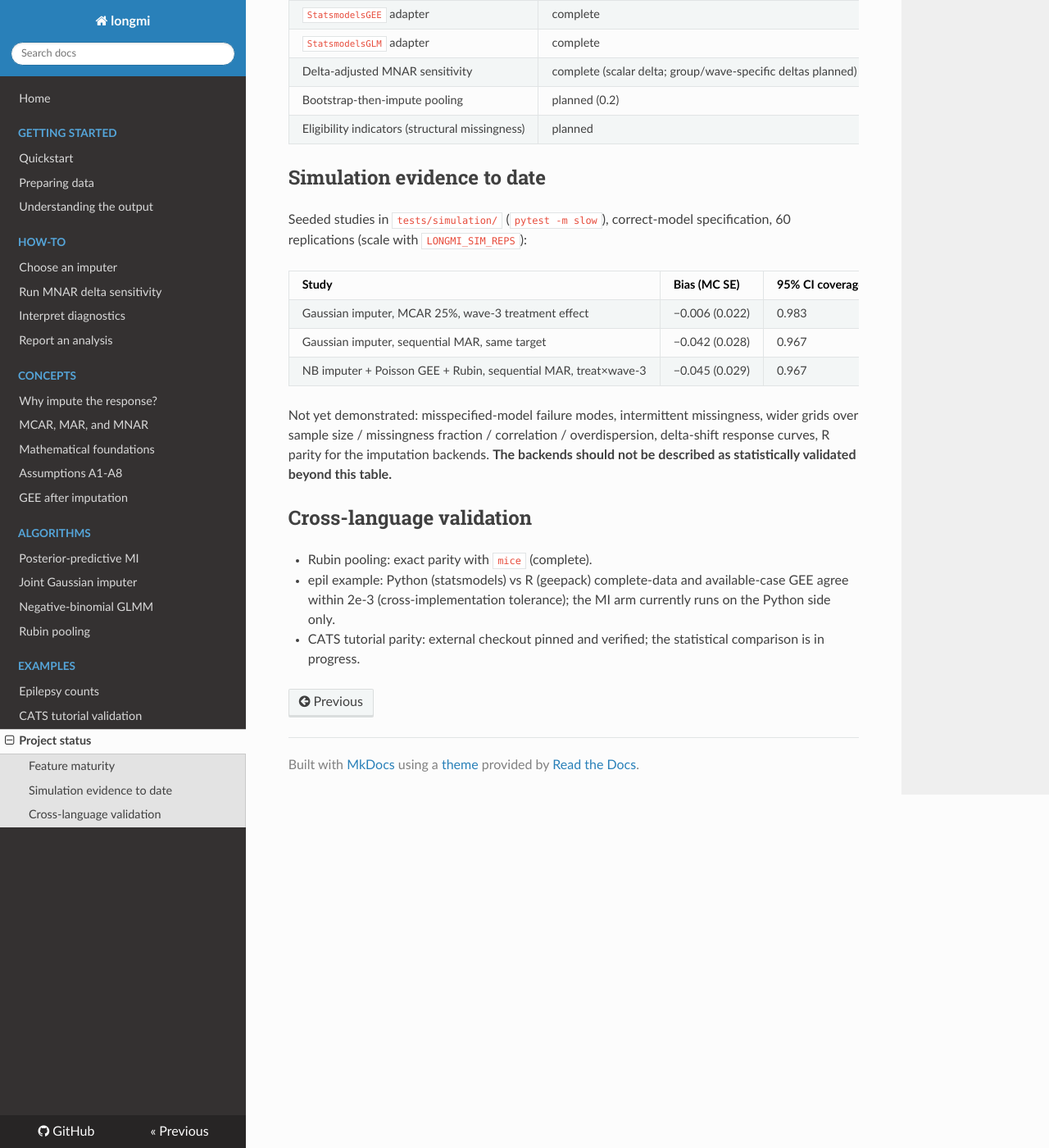
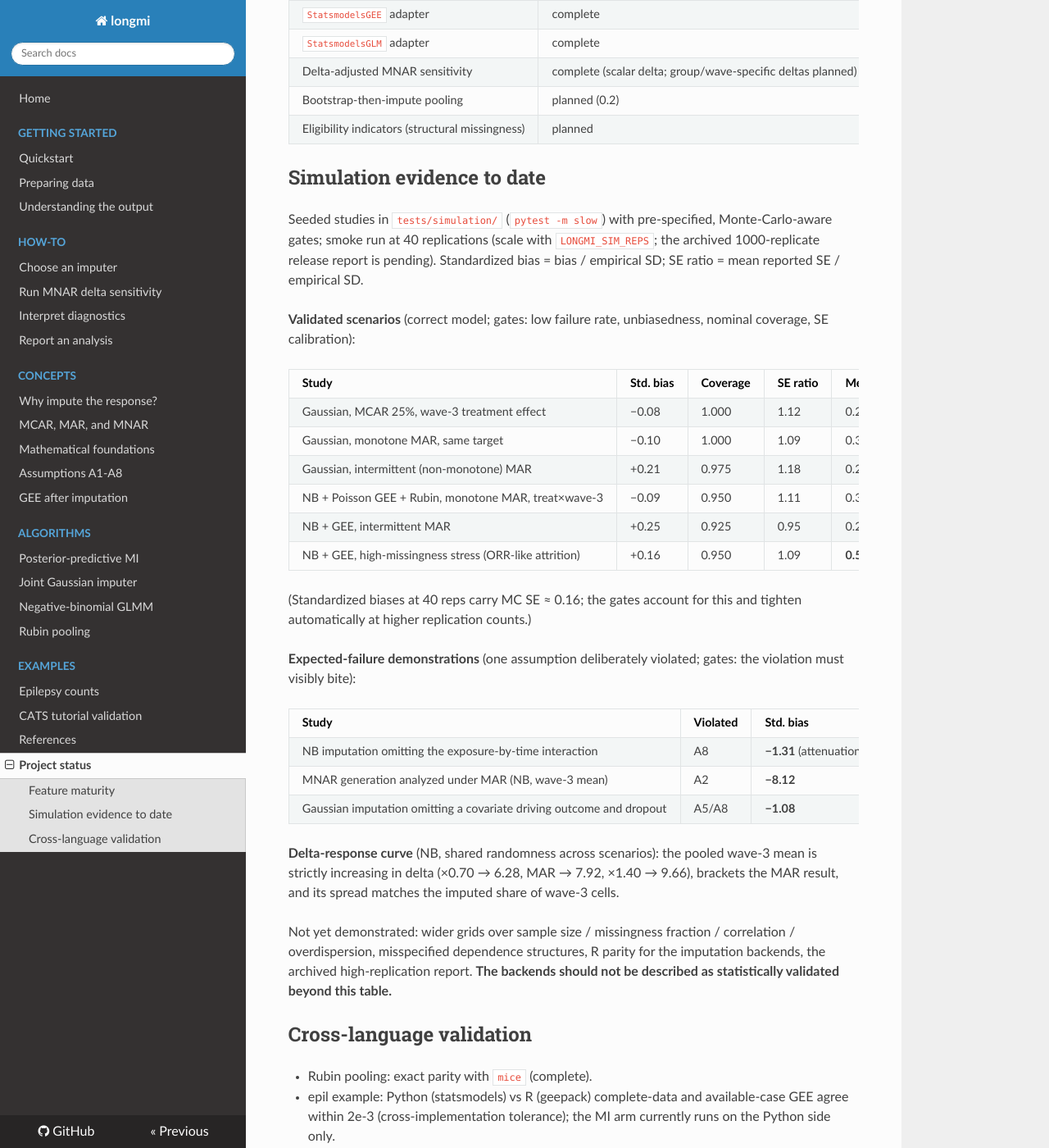
Before and after one commit to aaronjdanielson/longmi, an MkDocs documentation site: the page built from docs/project-status.md, in a window 1280 px wide and 1400 px high, scrolled down 560 px. Shown: the whole window at 82% size. Built offline with MkDocs 1.6.1, drawn with Linux system fonts in a browser that asks for light colours; nearby versions of some CDN libraries.

Commit message:
missing data

```diff
--- a/docs/project-status.md
+++ b/docs/project-status.md
@@ -14,8 +14,8 @@
 | --- | --- | --- | --- | --- | --- | --- |
 | `LongitudinalData` / completion invariants | complete | complete | n/a | n/a | n/a | experimental |
 | `pool_rubin` (Rubin + Barnard–Rubin) | complete | complete | n/a | **complete** — bit-compatible with `mice::pool.scalar`, verified at 1e-12 incl. boundary cases | n/a | experimental |
-| `JointGaussianImputer` | complete | complete | chain autocorrelation/ESS per run | pending | **initial study passing** (MCAR & MAR, wave-3 treatment effect; see below) | experimental |
-| `NegativeBinomialImputer` | complete | complete | optimizer, curvature, quadrature, grid boundary mass | pending | **initial study passing** (MAR, GEE interaction target; see below) | experimental |
+| `JointGaussianImputer` | complete | complete | chain autocorrelation/ESS per run | pending | **initial matrix passing** (MCAR, monotone & intermittent MAR, expected-failure demos; see below) | experimental |
+| `NegativeBinomialImputer` | complete | complete | optimizer, curvature, quadrature, grid boundary mass | pending | **initial matrix passing** (monotone & intermittent MAR, high-missingness stress, expected-failure demos, delta curve; see below) | experimental |
 | `StatsmodelsGEE` adapter | complete | complete — exact agreement with direct statsmodels fits, incl. the motivating registry analysis (private data, external harness) | n/a | n/a | covered via NB study | experimental |
 | `StatsmodelsGLM` adapter | complete | complete | n/a | n/a | pending | experimental |
 | Delta-adjusted MNAR sensitivity | complete (scalar delta; group/wave-specific deltas planned) | complete | n/a | pending | pending | experimental |
@@ -24,20 +24,46 @@
 
 ## Simulation evidence to date
 
-Seeded studies in `tests/simulation/` (`pytest -m slow`), correct-model
-specification, 60 replications (scale with `LONGMI_SIM_REPS`):
+Seeded studies in `tests/simulation/` (`pytest -m slow`) with
+pre-specified, Monte-Carlo-aware gates; smoke run at 40 replications
+(scale with `LONGMI_SIM_REPS`; the archived 1000-replicate release report
+is pending). Standardized bias = bias / empirical SD; SE ratio = mean
+reported SE / empirical SD.
 
-| Study | Bias (MC SE) | 95% CI coverage | Notes |
-| --- | --- | --- | --- |
-| Gaussian imputer, MCAR 25%, wave-3 treatment effect | −0.006 (0.022) | 0.983 | mild overcoverage expected from t-reference at M = 10 |
-| Gaussian imputer, sequential MAR, same target | −0.042 (0.028) | 0.967 | |
-| NB imputer + Poisson GEE + Rubin, sequential MAR, treat×wave-3 | −0.045 (0.029) | 0.967 | truth calibrated on a large complete dataset (marginal estimand) |
+**Validated scenarios** (correct model; gates: low failure rate,
+unbiasedness, nominal coverage, SE calibration):
 
-Not yet demonstrated: misspecified-model failure modes, intermittent
-missingness, wider grids over sample size / missingness fraction /
-correlation / overdispersion, delta-shift response curves, R parity for
-the imputation backends. **The backends should not be described as
-statistically validated beyond this table.**
+| Study | Std. bias | Coverage | SE ratio | Mean FMI | Failures |
+| --- | --- | --- | --- | --- | --- |
+| Gaussian, MCAR 25%, wave-3 treatment effect | −0.08 | 1.000 | 1.12 | 0.24 | 0/40 |
+| Gaussian, monotone MAR, same target | −0.10 | 1.000 | 1.09 | 0.34 | 0/40 |
+| Gaussian, intermittent (non-monotone) MAR | +0.21 | 0.975 | 1.18 | 0.21 | 0/40 |
+| NB + Poisson GEE + Rubin, monotone MAR, treat×wave-3 | −0.09 | 0.950 | 1.11 | 0.37 | 0/40 |
+| NB + GEE, intermittent MAR | +0.25 | 0.925 | 0.95 | 0.27 | 0/40 |
+| NB + GEE, high-missingness stress (ORR-like attrition) | +0.16 | 0.950 | 1.09 | **0.59** | 0/40 |
+
+(Standardized biases at 40 reps carry MC SE ≈ 0.16; the gates account for
+this and tighten automatically at higher replication counts.)
+
+**Expected-failure demonstrations** (one assumption deliberately violated;
+gates: the violation must visibly bite):
+
+| Study | Violated | Std. bias | Coverage | Note |
+| --- | --- | --- | --- | --- |
+| NB imputation omitting the exposure-by-time interaction | A8 | **−1.31** (attenuation) | 0.950 | bias is masked by conservative Rubin SEs (SE ratio 1.46) — the Meng (1994) uncongeniality phenomenon in action |
+| MNAR generation analyzed under MAR (NB, wave-3 mean) | A2 | **−8.12** | **0.000** | MAR MI does not rescue MNAR |
+| Gaussian imputation omitting a covariate driving outcome and dropout | A5/A8 | **−1.08** | 0.800 | conditioning on too little turns MAR into effective MNAR |
+
+**Delta-response curve** (NB, shared randomness across scenarios): the
+pooled wave-3 mean is strictly increasing in delta
+(×0.70 → 6.28, MAR → 7.92, ×1.40 → 9.66), brackets the MAR result, and its
+spread matches the imputed share of wave-3 cells.
+
+Not yet demonstrated: wider grids over sample size / missingness fraction
+/ correlation / overdispersion, misspecified dependence structures, R
+parity for the imputation backends, the archived high-replication report.
+**The backends should not be described as statistically validated beyond
+this table.**
 
 ## Cross-language validation
 
--- a/mkdocs.yml
+++ b/mkdocs.yml
@@ -39,6 +39,7 @@
   - Examples:
       - Epilepsy counts: examples/epilepsy_counts.md
       - CATS tutorial validation: examples/cats_tutorial_validation.md
+  - References: references.md
   - Project status: project-status.md
 
 plugins:
```
Also changed, not shown: REFERENCES.md (+10 -67 lines), docs/references.md (added, +158 -0 lines), docs/theory/mathematical_foundations.md (+1 -1 lines), 6 other files.
